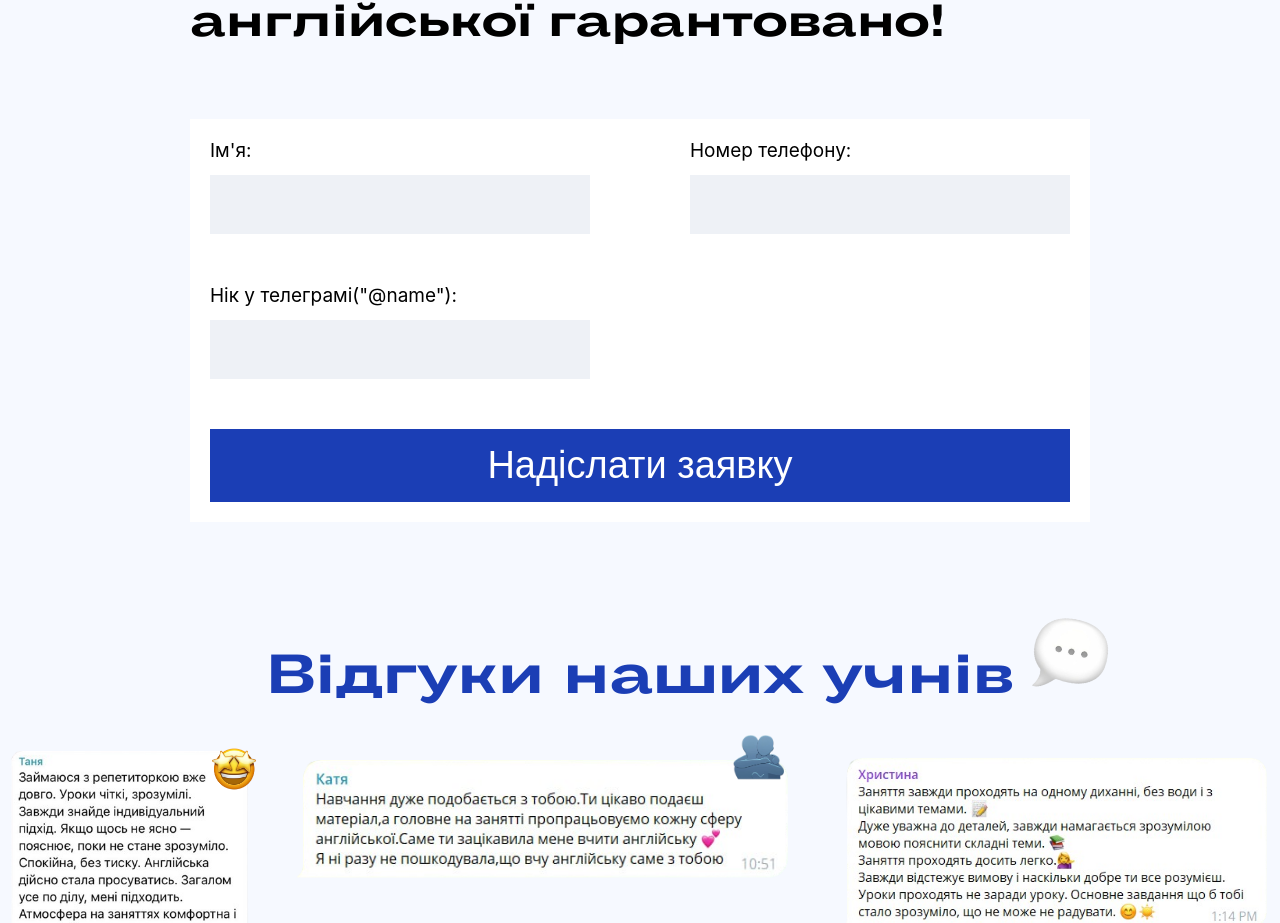
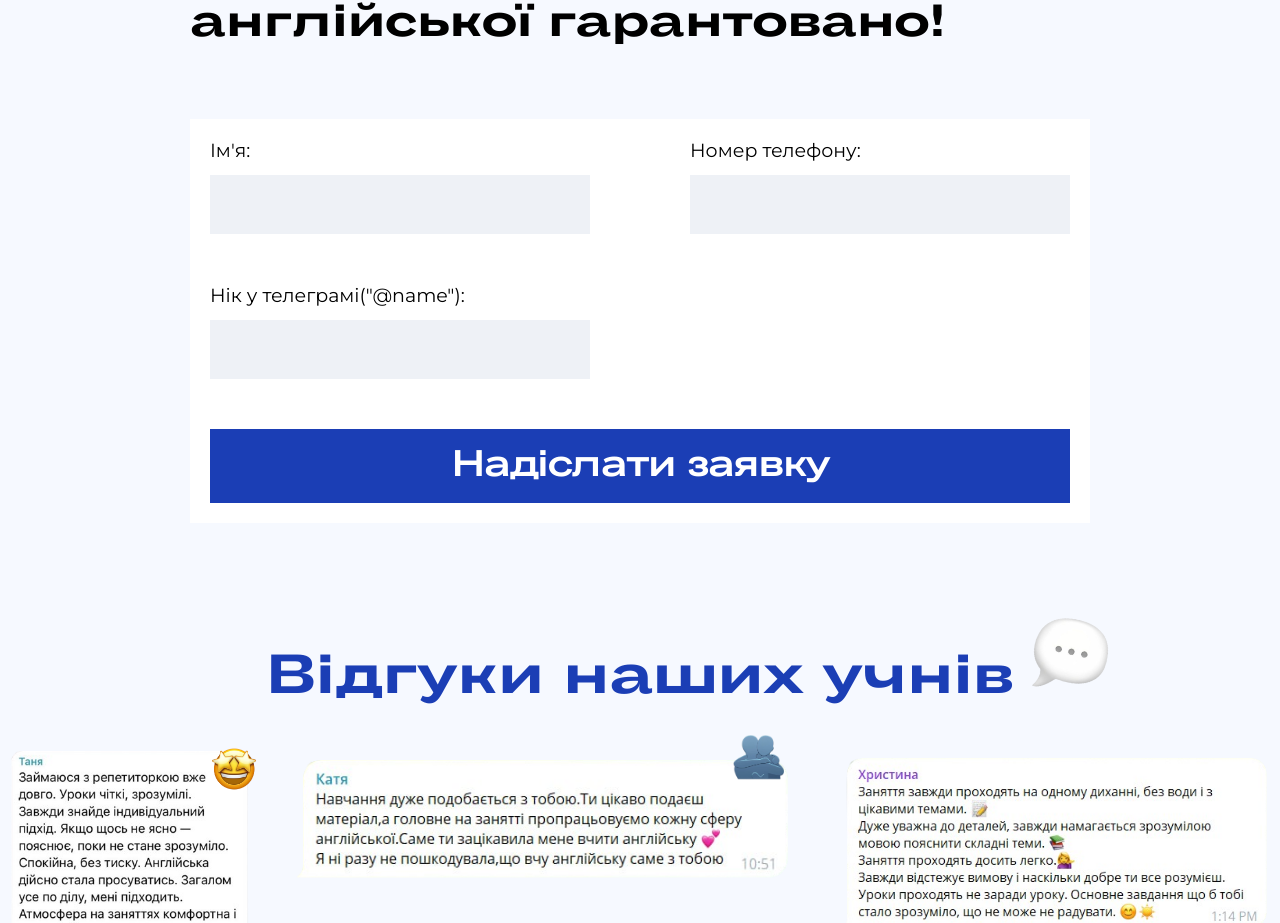
Before and after one commit to Vladarchuk124/LockInSchool, a React (Create React App) app: page / in a window 1280 px wide. Shown: the part 4558-5481 px from the top of the page. Built offline with nearby package versions, Linux system fonts and the light colour scheme.

Commit message:
fix(contactForm): text size fix

```diff
--- a/src/components/SignToSchool/ContactForm.module.css
+++ b/src/components/SignToSchool/ContactForm.module.css
@@ -17,6 +17,7 @@
     display: flex;
     flex-direction: column;
     position: relative;
+    font-family: Montserrat;
     justify-content: space-between;
     padding: 10px;
 }
@@ -34,7 +35,9 @@
     background-color: #1b3eb5;
     color: white;
     border: 0;
-    font-size: 38px;
+    font-size: 35px;
+    font-family: BodyTextLarge;
+    font-weight: bold;
     padding: 15px;
     margin: 30px 10px 10px 10px;
     transition: transform 0.3s ease;
```
Also changed, not shown: public/fonts/body-text-large.ttf.
